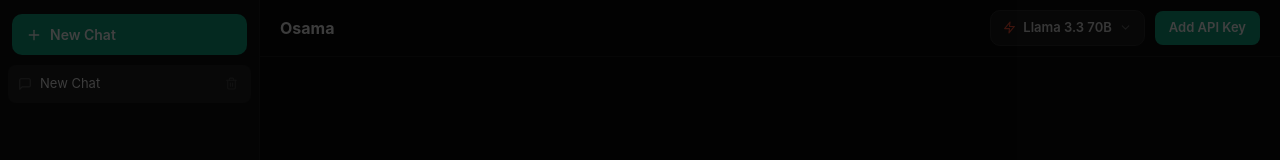
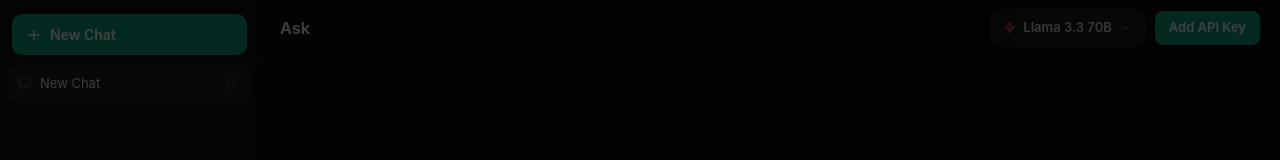
Before and after one commit to vishalraccha143/Ask, a React (Vite) app: page / in a window 1280 px wide. Shown: the top 160 px of the page. Built offline with nearby package versions, Linux system fonts and the light colour scheme.

Commit message:
Update ChatWindow.tsx

```diff
--- a/src/components/ChatWindow.tsx
+++ b/src/components/ChatWindow.tsx
@@ -146,7 +146,7 @@ export default function ChatWindow({
           <span style={{ display: 'block', width: 18, height: 2, background: '#666', borderRadius: 2 }} />
         </button>
 
-        <h1 style={{ margin: 0, fontSize: 16, fontWeight: 700, color: '#eee', flex: 1 }}>Osama</h1>
+        <h1 style={{ margin: 0, fontSize: 16, fontWeight: 700, color: '#eee', flex: 1 }}>Ask</h1>
 
         <div style={{ display: 'flex', alignItems: 'center', gap: 10 }}>
           <ModelSelector provider={provider} model={model} onProviderChange={onProviderChange} onModelChange={onModelChange} />
```
